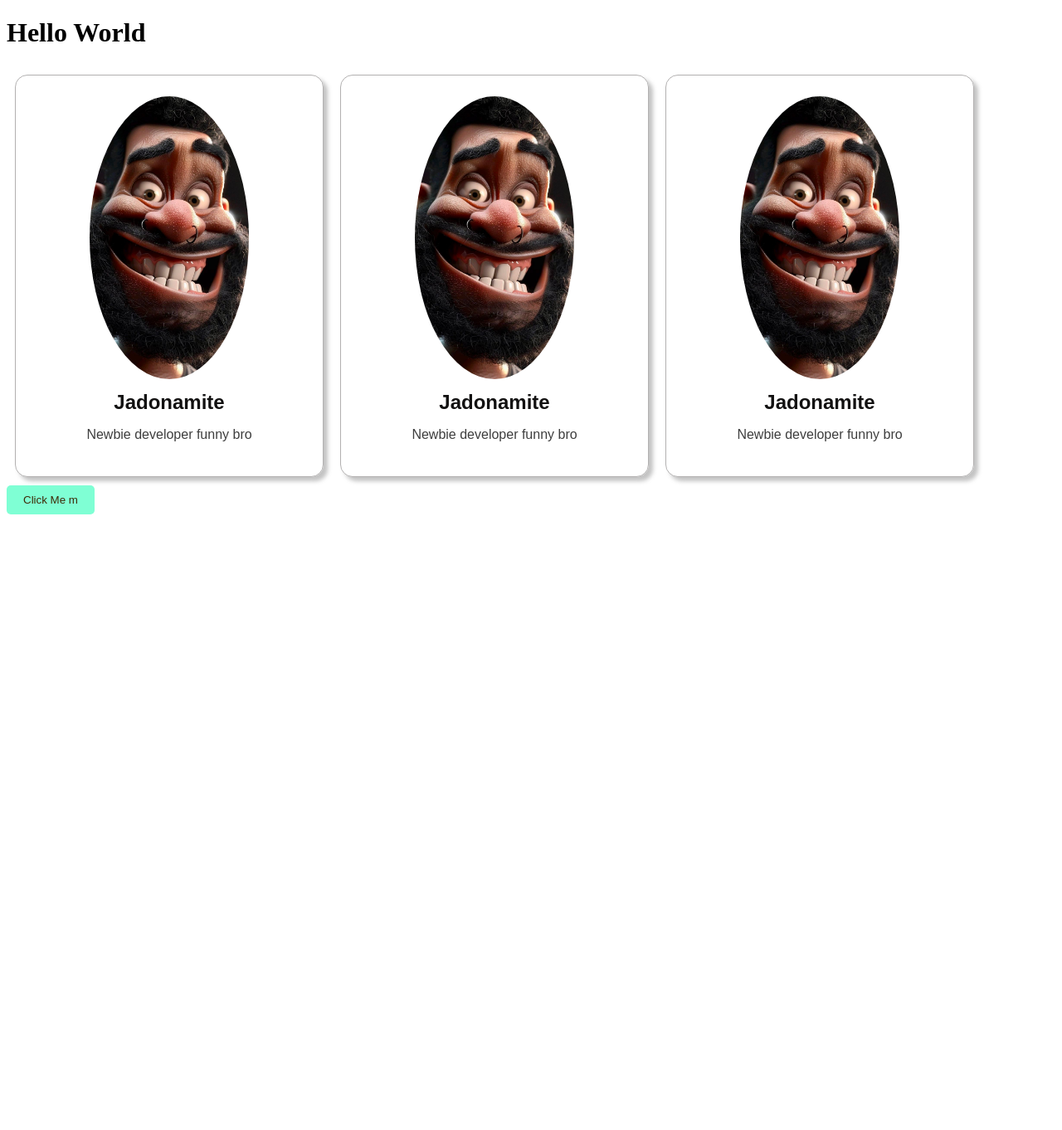
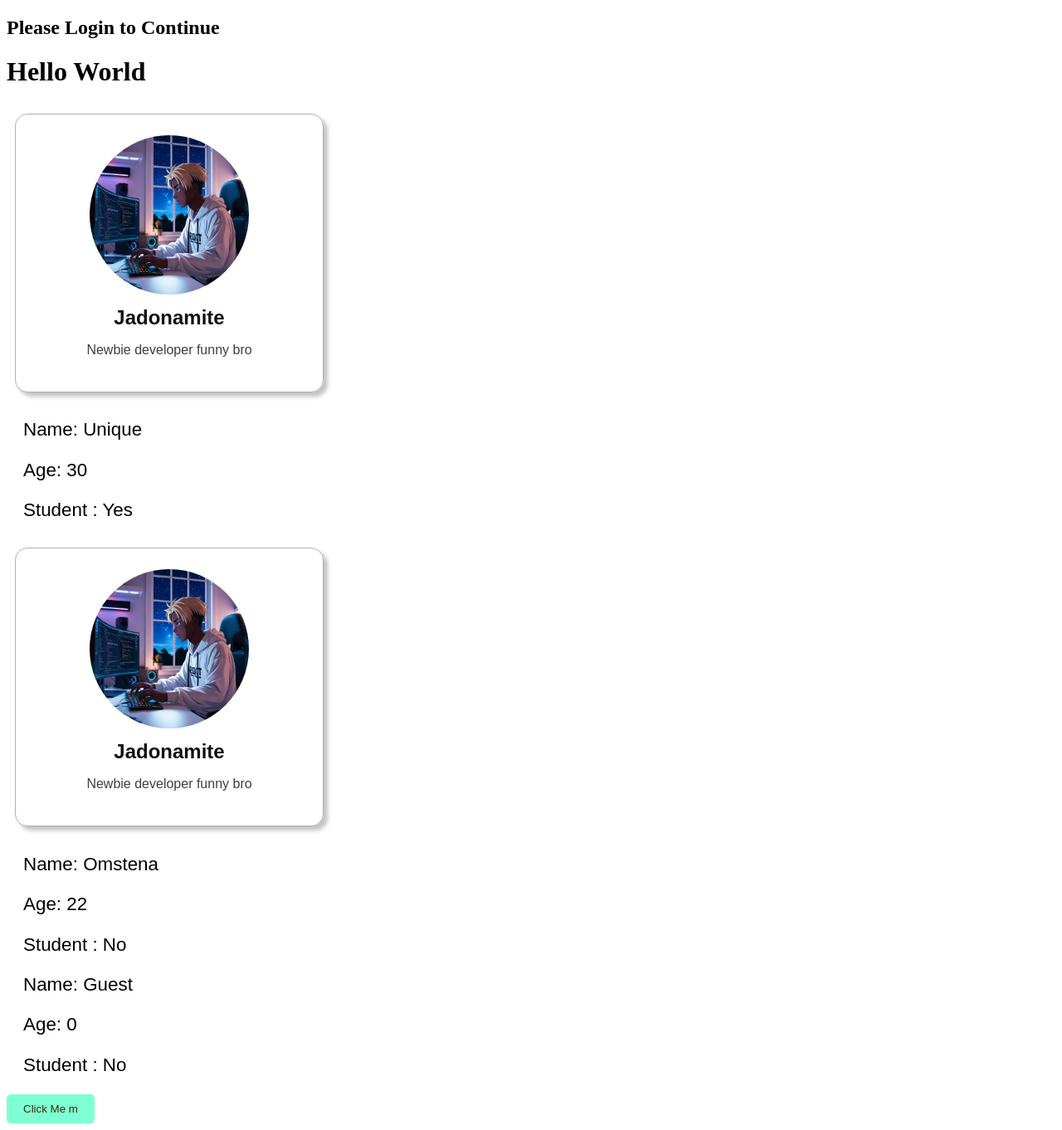
Before and after one commit to jadonamite/React, a React (Vite) app: page / in a window 1280 px wide. Shown: the whole page at 83% size. Before the commit the page ends 800 px from the top, so only its background shows below. Built offline with nearby package versions, Linux system fonts and the light colour scheme.

Commit message:
A new day

```diff
--- a/src/App.jsx
+++ b/src/App.jsx
@@ -1,16 +1,22 @@
 import Card from "./Card.jsx"
 import Button from "./Button.jsx"
+import Students from "./Students.jsx"
+import UserGreeting from "./UserGreeting.jsx";
 function App() {
     return (
         <>
+         <UserGreeting isLoggedIn = {false} username = "Jadonamite" />
         <h1>Hello World </h1>
         <Card/>
+        <Students name="Unique" age ={30} isStudent = {true} />
         <Card/>
-        <Card/>
+        <Students name="Omstena" age={22} isStudent = {false}/>
+        <Students/>
         <Button/>
+
+
         </>
     );
 
 }
-
 export default App
--- a/src/Card.jsx
+++ b/src/Card.jsx
@@ -1,4 +1,4 @@
-import profilePics from "./assets/hammerdisc.jpeg"
+import profilePics from "./assets/thebalddev.jpg"
 function Card() {
     return(
         <div className="card">
--- /dev/null
+++ b/src/UserGreeting.jsx
@@ -0,0 +1,21 @@
+import PropTypes from "prop-types";
+function UserGreeting(props){
+
+        if(props.isLoggedIn){
+            return(
+                <h2>Welcome {props.username}</h2>
+            );
+        }
+        else{
+            return <h2> Please Login to Continue</h2>
+        }
+// You can also use Generic statements:
+//         this could also suffice
+
+        // return(props.isLoggedIn ? <h2>Welcome {props.username}</h2>: <h2>Please Log in to Continue </h2>);
+
+
+}
+
+
+export default UserGreeting
```
Also changed, not shown: src/assets/thebalddev.jpg (added), src/index.css (line endings or trailing spaces).
